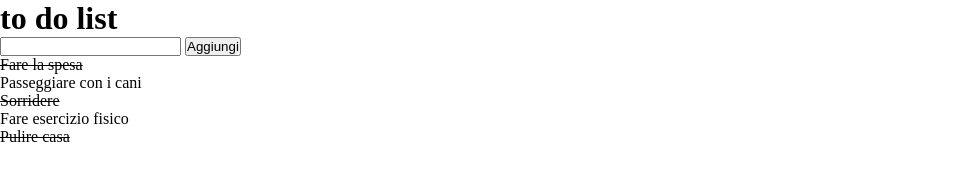
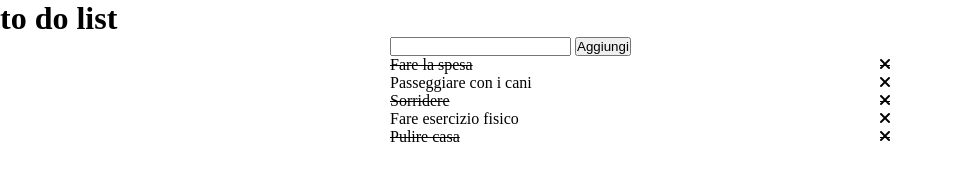
Before and after one commit to BeainaT/vue-todolist, a plain HTML site: page index.html in a window 1280 px wide. Shown: the whole page, without its empty margins (0-953 px from the left). Drawn offline with nearby package versions, Linux system fonts and the light colour scheme.

Commit message:
fixed html tag + added milestone 2

```diff
--- a/css/style.css
+++ b/css/style.css
@@ -4,6 +4,17 @@
     margin: 0;
     box-sizing: border-box;
 }
+#container {
+    max-width: 500px;
+    margin: auto;
+}
+.todo {
+    display: flex;
+    justify-content: space-between;
+}
 .done {
     text-decoration: line-through;
 }
+.icon {
+    text-decoration: none;
+}
--- a/index.html
+++ b/index.html
@@ -5,6 +5,8 @@
         <meta http-equiv="X-UA-Compatible" content="IE=edge">
         <meta name="viewport" content="width=device-width, initial-scale=1.0">
         <title>Vue To do list</title>
+        <!--fontawesome-->
+        <link rel="stylesheet" href="https://cdnjs.cloudflare.com/ajax/libs/font-awesome/6.1.1/css/all.min.css" integrity="sha512-KfkfwYDsLkIlwQp6LFnl8zNdLGxu9YAA1QvwINks4PhcElQSvqcyVLLD9aMhXd13uQjoXtEKNosOWaZqXgel0g==" crossorigin="anonymous" referrerpolicy="no-referrer" />
         <!--my css-->
         <link rel="stylesheet" href="css/style.css">
 
@@ -19,7 +21,9 @@
                     <input type="text">
                     <button>Aggiungi</button>
                 </form>
-                <div class="todo" v-for="elm in todo" :class="{done : elm.done}">{{elm.text}}</div>
+                <ul>
+                    <li class="todo" v-for="(elm, index) in todo" :class="{done : elm.done}">{{elm.text}}<i class="fa-solid fa-xmark" @click="removeTodo(index)"></i></li>
+                </ul>
             </div>
         </main>
         <!--Vue link-->
--- a/js/main.js
+++ b/js/main.js
@@ -35,6 +35,8 @@ const app = new Vue({
         ],
     },
     methods: {
-
+        removeTodo(index) {
+            this.todo.splice(index, 1);
+        },
     }
 });
```
